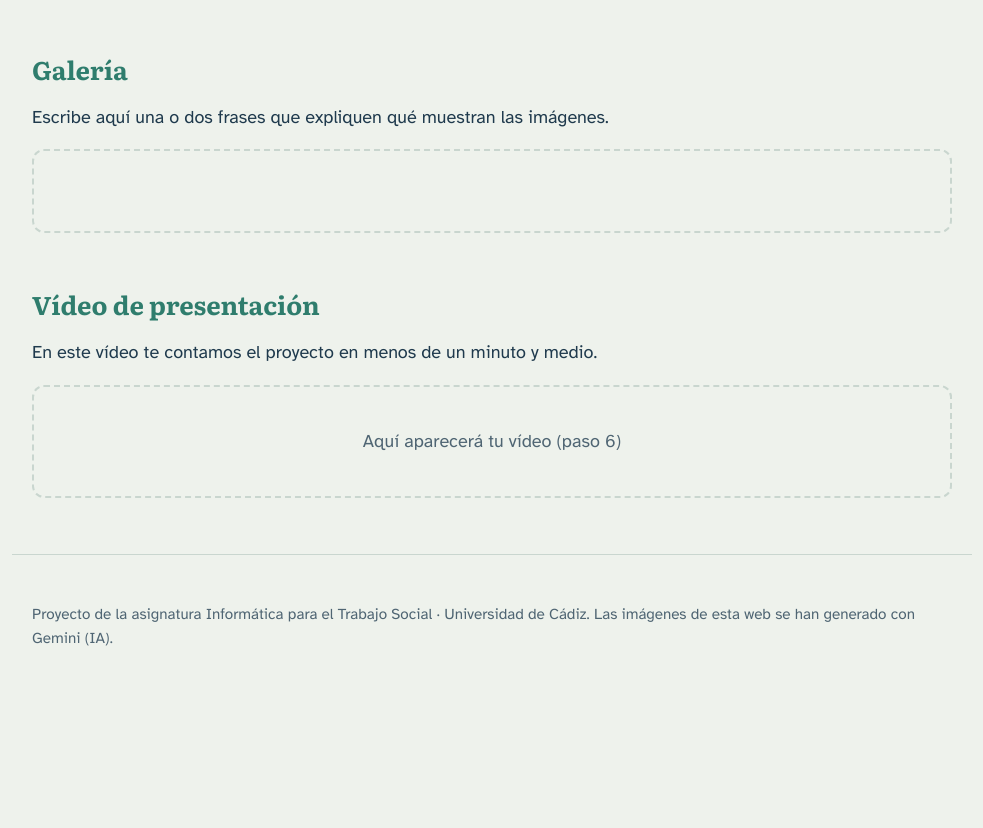
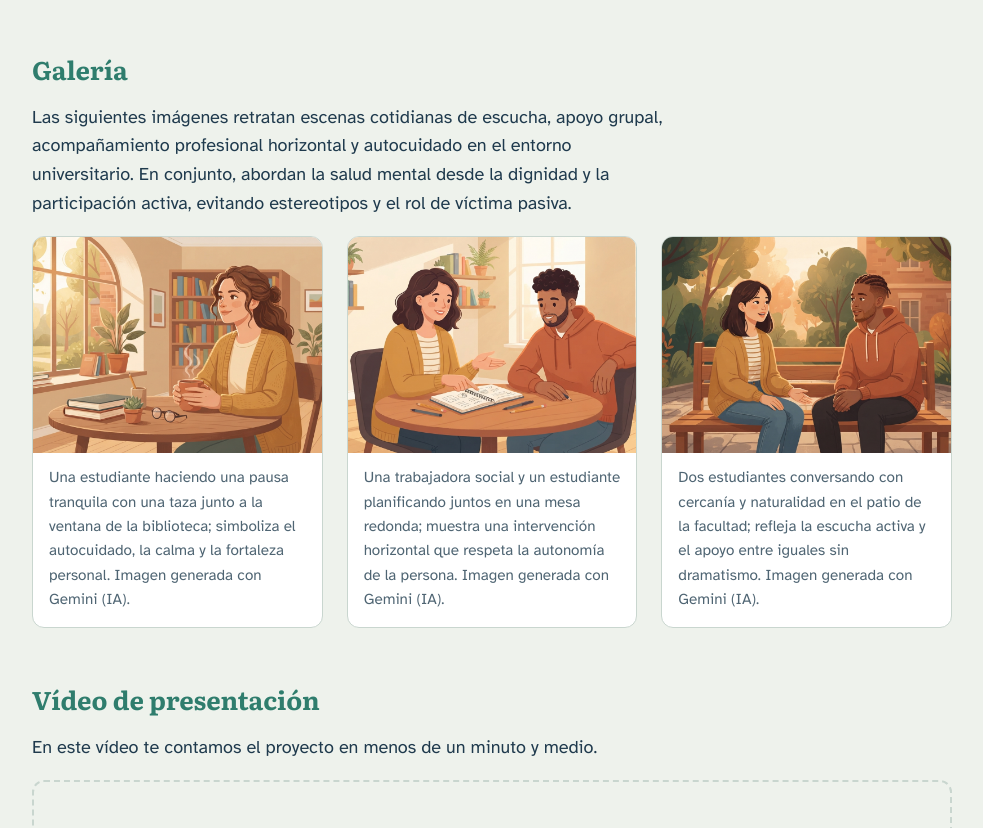
Before and after one commit to aitanarc/practica-imagenes-video, a plain HTML site: page index.html in a window 1280 px wide. Shown: the part 790-1618 px from the top of the page, without its empty margins (148-1131 px from the left). Before the commit the page ends 1504 px from the top, so only its background shows below. Drawn offline with Linux system fonts and the light colour scheme.

Commit message:
añado galeria

```diff
--- a/index.html
+++ b/index.html
@@ -161,11 +161,24 @@
     <section id="galeria">
       <h2>Galería</h2>
       <!-- Cambia este párrafo: explica qué muestran tus imágenes -->
-      <p>Escribe aquí una o dos frases que expliquen qué muestran las imágenes.</p>
+      <p>Las siguientes imágenes retratan escenas cotidianas de escucha, apoyo grupal, acompañamiento profesional horizontal y autocuidado en el entorno universitario. En conjunto, abordan la salud mental desde la dignidad y la participación activa, evitando estereotipos y el rol de víctima pasiva.</p>
 
       <div class="zona" data-avisoAquí aparecerá tu galería de tres imágenes (paso 4)">
         <!-- PASO 4: GALERÍA ============================= INICIO -->
-
+<div class="galeria">
+  <figure>
+    <img src="img/galeria1.png" alt="DESCRIBE LA IMAGEN 1">
+    <figcaption>Una estudiante haciendo una pausa tranquila con una taza junto a la ventana de la biblioteca; simboliza el autocuidado, la calma y la fortaleza personal. Imagen generada con Gemini (IA).</figcaption>
+  </figure>
+  <figure>
+    <img src="img/galeria2.png" alt="DESCRIBE LA IMAGEN 2">
+    <figcaption>Una trabajadora social y un estudiante planificando juntos en una mesa redonda; muestra una intervención horizontal que respeta la autonomía de la persona. Imagen generada con Gemini (IA).</figcaption>
+  </figure>
+  <figure>
+    <img src="img/galeria3.png" alt="DESCRIBE LA IMAGEN 3">
+    <figcaption>Dos estudiantes conversando con cercanía y naturalidad en el patio de la facultad; refleja la escucha activa y el apoyo entre iguales sin dramatismo. Imagen generada con Gemini (IA).</figcaption>
+  </figure>
+</div>
         <!-- PASO 4: GALERÍA ================================ FIN -->
       </div>
     </section>
```
